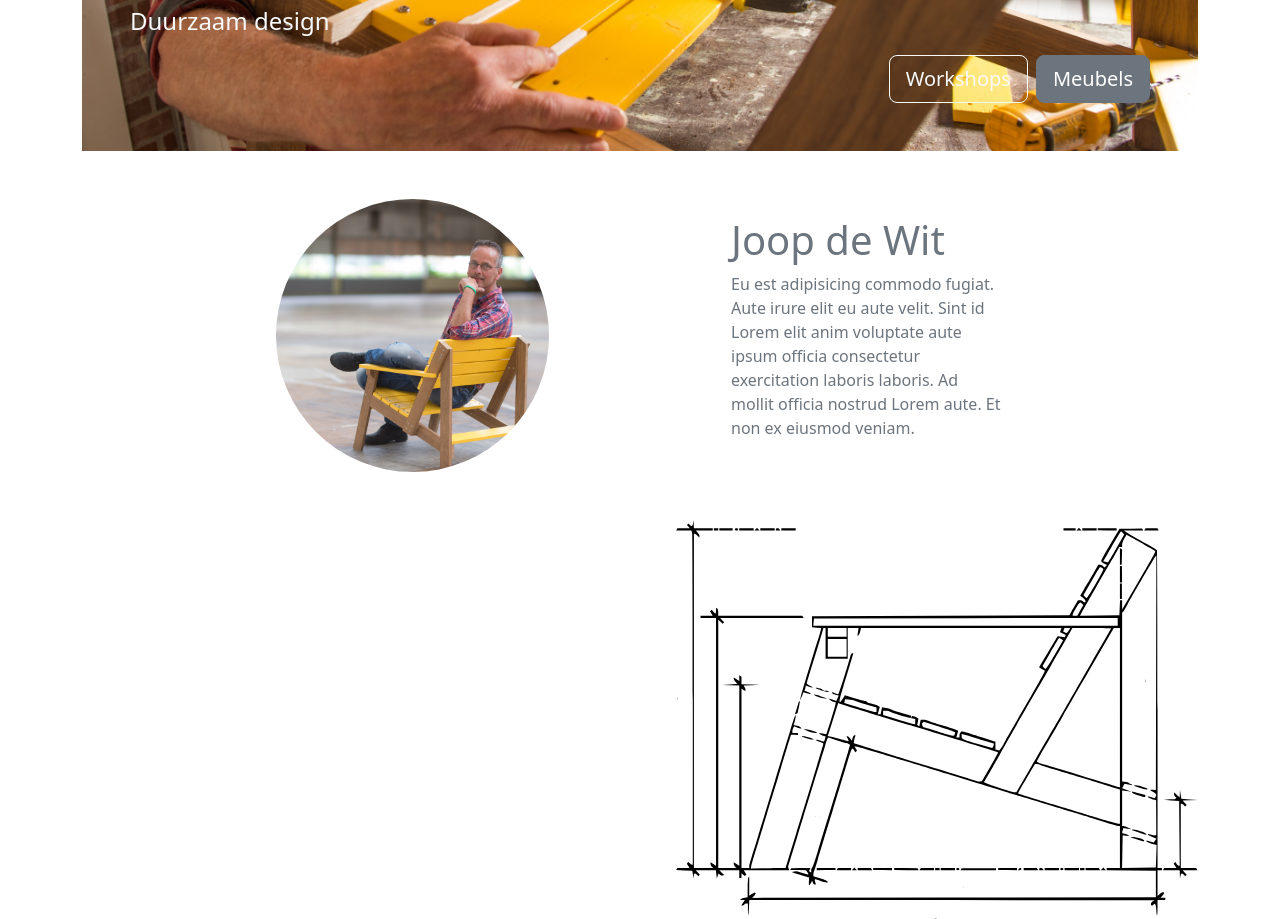
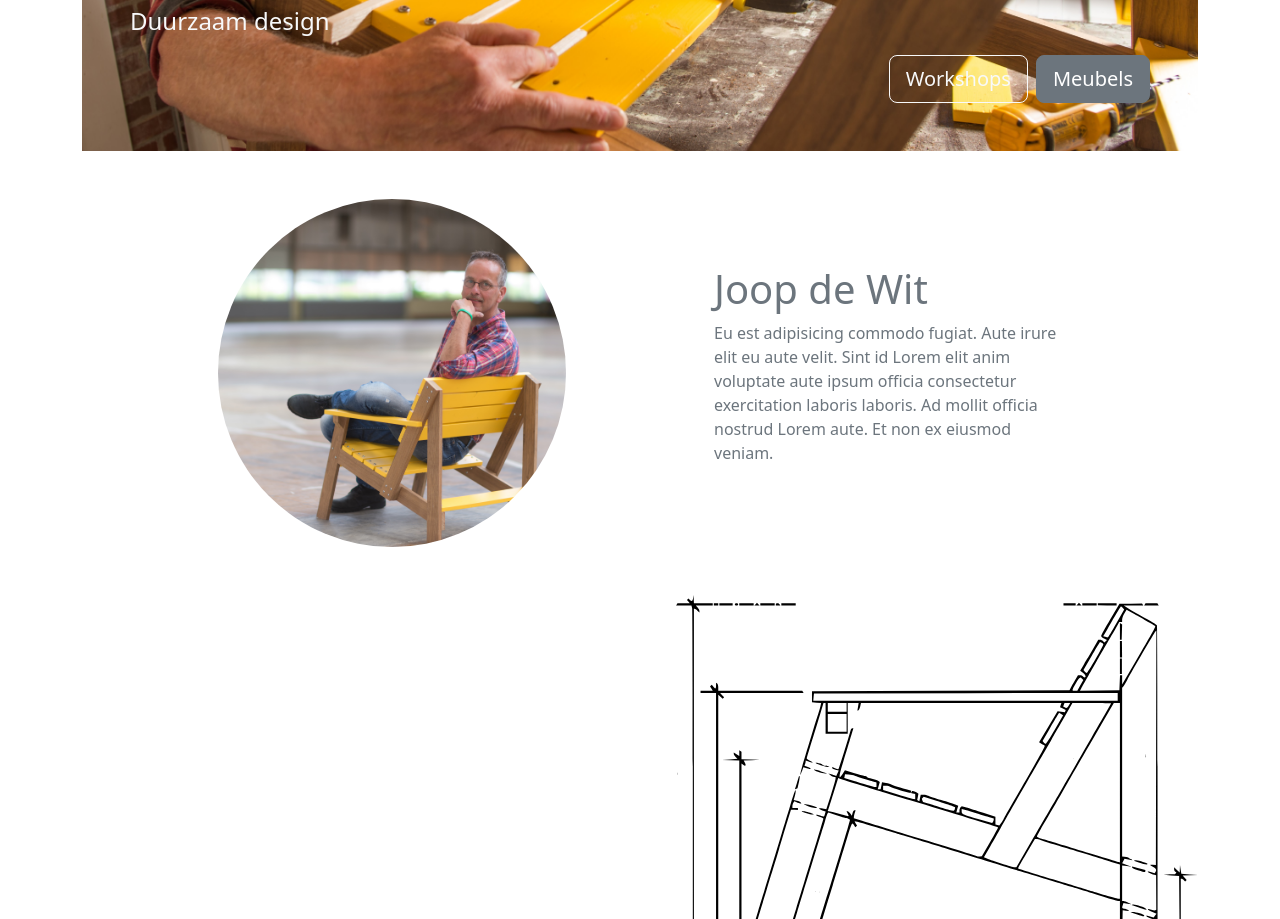
Before and after one commit to johannesdewit/van-pallethout, a Django app: page / in a window 1280 px wide. Shown: the part 505-1424 px from the top of the page. Run offline with Django 4.2, Linux system fonts and the light colour scheme.

Commit message:
Update index page

```diff
--- a/templates/index.html
+++ b/templates/index.html
@@ -17,14 +17,20 @@
         </div>
     </div>
 </div>
-<div class="container-fluid mb-5 d-flex align-items-center justify-content-evenly">
-    <img src="\media\images\library\DSM_ZwolleDSC_3595.jpg" class="img-fluid w-25 rounded-circle object-fit-cover"
-        style="aspect-ratio: 1 / 1;">
-    <div class="text-secondary w-25">
-        <h1>Joop de Wit</h1>
-        <p>Eu est adipisicing commodo fugiat. Aute irure elit eu aute velit. Sint id Lorem elit anim voluptate aute
-            ipsum officia consectetur exercitation laboris laboris. Ad mollit officia nostrud Lorem aute. Et non ex
-            eiusmod veniam.</p>
+<div class="container-fluid mb-5">
+    <div class="row align-items-center justify-content-evenly">
+        <div class="col-xs-10 col-sm-10 col-md-4">
+            <img src="\media\images\library\DSM_ZwolleDSC_3595.jpg"
+                class="img-fluid rounded-circle object-fit-cover" style="aspect-ratio: 1 / 1;">
+        </div>
+        <div class="col-xs-10 col-sm-10 col-md-4">
+        <div class="text-secondary">
+            <h1>Joop de Wit</h1>
+            <p>Eu est adipisicing commodo fugiat. Aute irure elit eu aute velit. Sint id Lorem elit anim voluptate aute
+                ipsum officia consectetur exercitation laboris laboris. Ad mollit officia nostrud Lorem aute. Et non ex
+                eiusmod veniam.</p>
+        </div>
+        </div>
     </div>
 </div>
 <div class="container-fluid mb-5 d-flex justify-content-between" style="
@@ -35,8 +41,5 @@
             min-height: 400px;
             max-height: 100vh;
             ">
-    <div>
-
-    </div>
 </div>
 {% endblock %}
```
